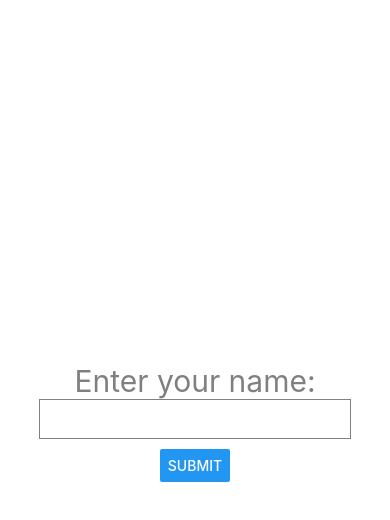
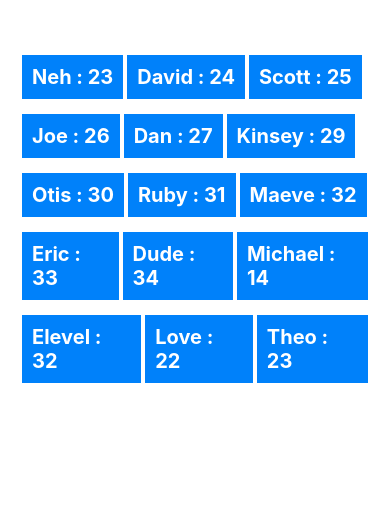
Before and after one commit to nehjoshi/React-Native-Basic, a React Native app: screen / in a window 390 px wide. Shown: the top 520 px of the page. Built offline with nearby package versions, Linux system fonts and the light colour scheme.

Commit message:
Flat list

```diff
--- a/App.js
+++ b/App.js
@@ -1,22 +1,43 @@
 import { StatusBar } from 'expo-status-bar';
 import React, { useState } from 'react';
-import { StyleSheet, Text, View, TextInput, Button } from 'react-native';
+import { StyleSheet, Text, View, ScrollView, FlatList } from 'react-native';
 
 export default function App() {
-  const [name, setName] = useState('');
-  const [ready, setReady] = useState(false);
-  const handleSubmit = () => {
-    alert(`Hello ${name}`);
-    setReady(true);
-  }
+  const [people, setPeople] = useState([
+    { name: "Neh", age: "23", id: 1 },
+    { name: "David", age: "24", id: 2 },
+    { name: "Scott", age: "25", id: 3 },
+    { name: "Joe", age: "26", id: 4 },
+    { name: "Dan", age: "27", id: 5 },
+    { name: "Kinsey", age: "29", id: 6 },
+    { name: "Otis", age: "30", id: 7 },
+    { name: "Ruby", age: "31", id: 8 },
+    { name: "Maeve", age: "32", id: 9 },
+    { name: "Eric", age: "33", id: 10 },
+    { name: "Dude", age: "34", id: 11 },
+    { name: "Michael", age: "14", id: 12 },
+    { name: "Elevel", age: "32", id: 13 },
+    { name: "Love", age: "22", id: 14 },
+    { name: "Theo", age: "23", id: 15 },
+  ]);
   return (
     <View style={styles.container}>
-        <Text style={styles.headerText}>
-          Enter your name:
-        </Text>
-        <TextInput onChangeText={(text) => setName(text)} style={styles.input} />
-        <Button title="Submit" onPress={handleSubmit} />
-        {ready && <Text style={styles.headerText}>Hello {name}</Text>}
+      <FlatList   //Flatlist is more efficient than
+        keyExtractor={(item) => item.id}
+        numColumns={3}
+        data={people}
+        renderItem={({ item }) => (
+          <Text style={styles.text}>{item.name} : {item.age}</Text>
+        )}
+      />
+      {/* <ScrollView>
+          {people.map(item => (
+              <View key={item.id}>
+                <Text style={styles.text}>{item.name} : {item.age}</Text>
+              </View>
+            )
+          )}
+        </ScrollView> */}
       <StatusBar style="auto" />
     </View>
   );
@@ -27,20 +48,19 @@ const styles = StyleSheet.create({
     height: '100%',
     width: '100%',
     display: 'flex',
-    flexDirection: 'column',
-    justifyContent: 'center',
-    alignItems: 'center',
+    paddingTop: 50,
+    paddingLeft: 20,
+    paddingRight: 20,
   },
-  input: {
-    height: 40,
-    width: '80%',
-    borderColor: 'gray',
-    borderWidth: 1,
+  text: {
+    fontSize: 20,
+    fontWeight: 'bold',
+    backgroundColor: "#0081fa",
+    elevation: 10,
+    padding: 10,
     marginBottom: 10,
-    padding: 10,
-  },
-  headerText: {
-    fontSize: 30,
-    color: 'gray',
+    marginHorizontal: 2,
+    marginVertical: 5,
+    color: '#fff',
   }
 });
```
